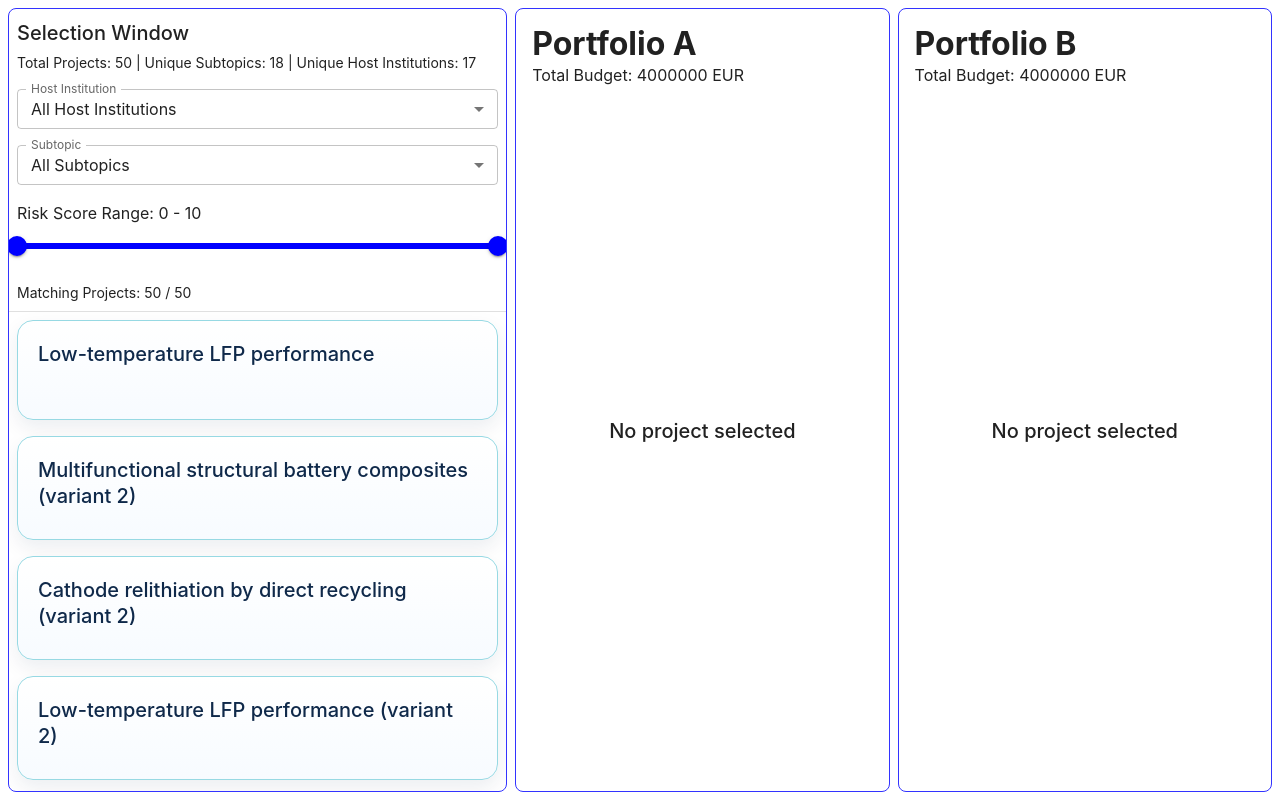
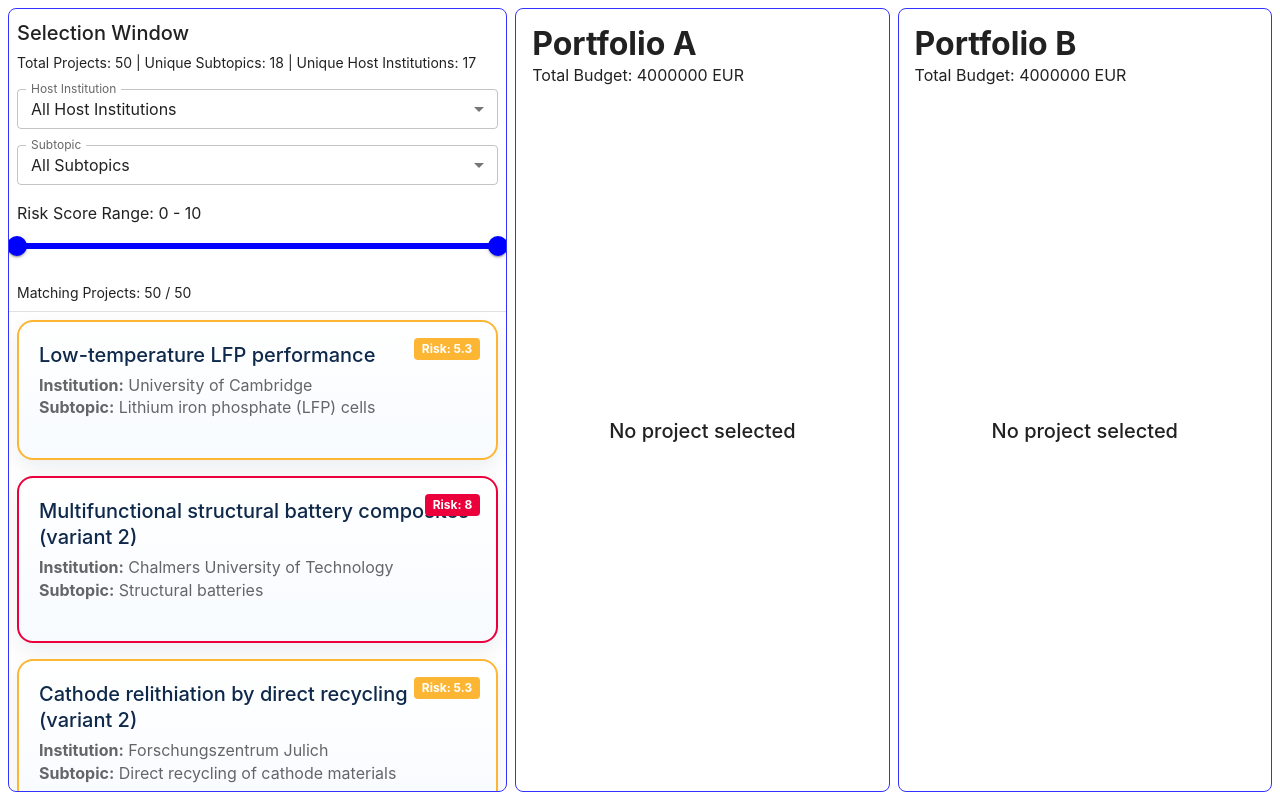
Before and after one commit to mirkofebbo/IGL-Next-Generation-Battery-R-D-Pilot, a React (Vite) app: page / in a window 1280 px wide. Built offline with nearby package versions, Linux system fonts and the light colour scheme.

Commit message:
finilise project card

```diff
--- a/src/components/projectCard.tsx
+++ b/src/components/projectCard.tsx
@@ -2,14 +2,31 @@ import { Box, Card, CardContent, Typography } from '@mui/material';
 import type { Project } from '../types';
 
 export default function ProjectCard({ project }: { project: Project }) {
+    const getRiskColor = (score: number) => {
+        if (score <= 4) return 'success.main';
+        if (score > 4 && score <= 7) return 'warning.main';
+        if (score > 7) return 'error.main';
+        return 'error.main';
+    };
+
+    const riskColor = getRiskColor(project.risk_score);
+
     return (
         <Card
             variant="elevation"
             sx={{
                 width: "100%",
                 flexShrink: 0,
-        minHeight: 100,
+                minHeight: 50,
                 cursor: 'pointer',
+                position: 'relative',
+                border: '2px solid',
+                borderColor: riskColor,
+                '&:hover': {
+                    borderColor: riskColor,
+                    transform: 'translateY(-2px)',
+                    boxShadow: '0 12px 26px rgba(15, 41, 74, 0.14)',
+                },
                 '& .project-description': {
                     maxHeight: 0,
                     opacity: 0,
@@ -25,11 +42,39 @@ export default function ProjectCard({ project }: { project: Project }) {
             }}
         >
             <CardContent sx={{ p: 2.5, '&:last-child': { pb: 2.5 } }}>
+                <Box
+                    sx={{
+                        position: 'absolute',
+                        top: 16,
+                        right: 16,
+                        bgcolor: riskColor,
+                        color: 'white',
+                        px: 1,
+                        py: 0.25,
+                        borderRadius: 1,
+                        fontSize: '0.75rem',
+                        fontWeight: 'bold',
+                    }}
+                >
+                    Risk: {project.risk_score}
+                </Box>
                 <Typography variant="h6" sx={{ color: 'secondary.main', lineHeight: 1.3 }}>
                     {project.title}
                 </Typography>
+                <Typography variant="body1" sx={{ display: 'block', mt: 0.75, color: 'text.secondary', lineHeight: 1.4 }}>
+                    <strong>Institution:</strong> {project.host_institution}
+                    <br />
+                    <strong>Subtopic:</strong> {project.subtopic}
+                </Typography>
                 <Typography className="project-description" variant="body2" color="text.secondary" sx={{ mt: 1.25 }}>
                     {project.description}
+                </Typography>
+                <Typography className="project-description" variant="body2" color="text.secondary" sx={{ mt: 1.25 }}>
+                    <strong>Budget:</strong> {project.budget_eur} EUR
+                    <br />
+                    <strong>Duration:</strong> {project.duration_months} months
+                    <br />
+                    <strong>Peer Review Score:</strong> {project.peer_review_score} /10
                 </Typography>
             </CardContent>
         </Card>
```
Lines whose indentation alone changed are shown as unchanged.
